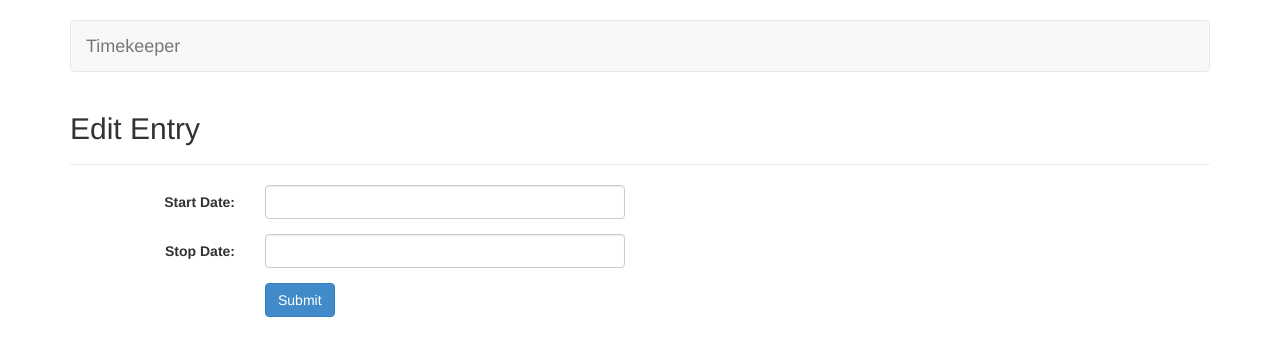
After one commit to internetfett/flask-timekeeper, a Flask app: template templates/timekeeper_edit.html in a window 1280 px wide. The commit adds this page. Shown: the top 356 px of the page. Run offline with Flask 2, Linux system fonts and the light colour scheme; the template is opened without the code that fills it, so the values that code supplies are empty.

Commit message:
add entry edit functionality

```diff
--- a/main.py
+++ b/main.py
@@ -93,6 +93,30 @@ def project_stop():
     g.db.commit()
     return redirect(url_for('project_detail', project_id=project_id))
 
+@app.route('/timekeeper/edit/<int:timekeeper_id>', methods=['GET', 'POST'])
+def edit_timekeeper(timekeeper_id):
+    if request.method == 'POST':
+        cur = g.db.execute('select project_id from timekeeper where (id)=(?)', [timekeeper_id])
+        project_id = cur.fetchall()[0][0]
+        g.db.execute('update timekeeper set start_date=(?), stop_date=(?) where (id)=(?)', [request.form['start_date'], request.form['stop_date'], timekeeper_id])
+        g.db.commit()
+        flash('Entry successfully modified.', 'success')
+        return redirect(url_for('project_detail', project_id=project_id))
+    else:
+        cur = g.db.execute('select id, start_date, stop_date from timekeeper where (id)=(?)', [timekeeper_id])
+        result = cur.fetchall()[0]
+        timekeeper = dict(id=result[0], start_date=result[1], stop_date=result[2])
+        return render_template('timekeeper_edit.html', timekeeper=timekeeper)
+
+@app.route('/timekeeper/delete/<int:timekeeper_id>', methods=['GET'])
+def delete_timekeeper(timekeeper_id):
+    cur = g.db.execute('select project_id from timekeeper where (id)=(?)', [timekeeper_id])
+    project_id = cur.fetchall()[0][0]
+    g.db.execute('delete from timekeeper where (id)=(?)', [timekeeper_id])
+    g.db.commit()
+    flash('Entry was deleted!', 'warning')
+    return redirect(url_for('project_detail', project_id=project_id))
+
 @app.template_filter('strftime')
 def _jinja2_filter_datetime(date, fmt=None):
     date = parser.parse(date)
--- /dev/null
+++ b/templates/timekeeper_edit.html
@@ -0,0 +1,31 @@
+{% extends "layout.html" %}
+
+{% block title %}
+  <h2>Edit Entry</h2>
+{% endblock %}
+
+{% block body %}
+  <div class="row">
+    <div class="col-sm-12">
+      <form action="{{ url_for('edit_timekeeper', timekeeper_id=timekeeper['id']) }}" method="POST" class="form-horizontal">
+        <div class="form-group">
+          <label for="start_date" class="control-label col-sm-2">Start Date:</label>
+          <div class="col-sm-4">
+            <input type="text" id="start_date" name="start_date" class="form-control" value="{{ timekeeper['start_date'] }}">
+          </div>
+        </div>
+        <div class="form-group">
+          <label for="stop_date" class="control-label col-sm-2">Stop Date:</label>
+          <div class="col-sm-4">
+            <input type="text" id="stop_date" name="stop_date" class="form-control" value="{{ timekeeper['stop_date'] }}">
+          </div>
+        </div>
+        <div class="form-group">
+          <div class="col-sm-offset-2 col-sm-4">
+            <button type="submit" class="btn btn-primary">Submit</button>
+          </div>
+        </div>
+      </form>
+    </div>
+  </div>
+{% endblock %}
```
Also changed, not shown: templates/project_detail.html (+8 -1 lines).
